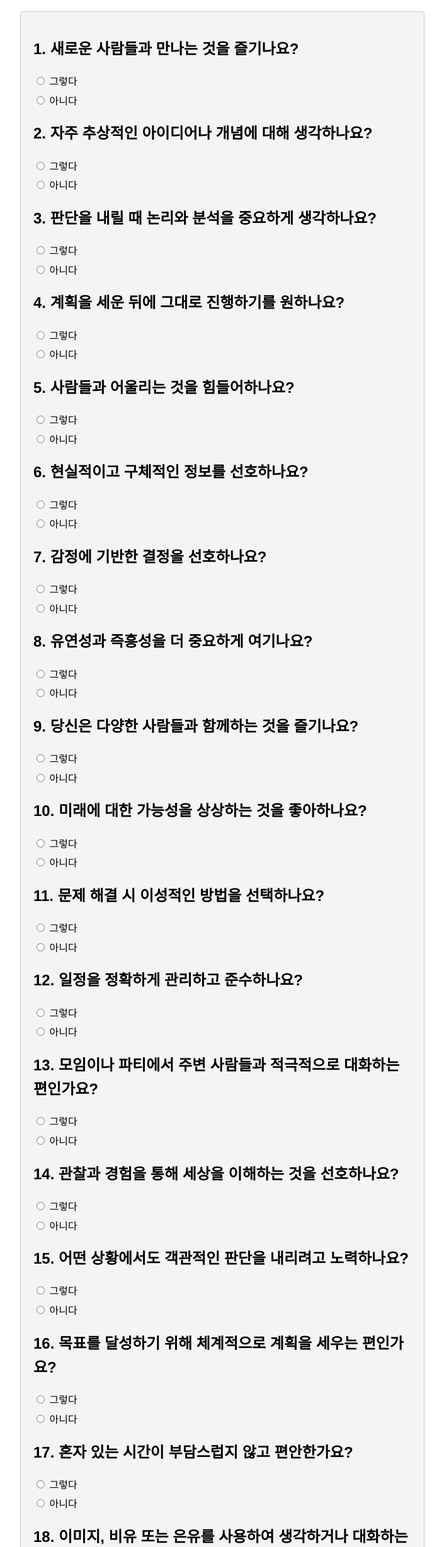
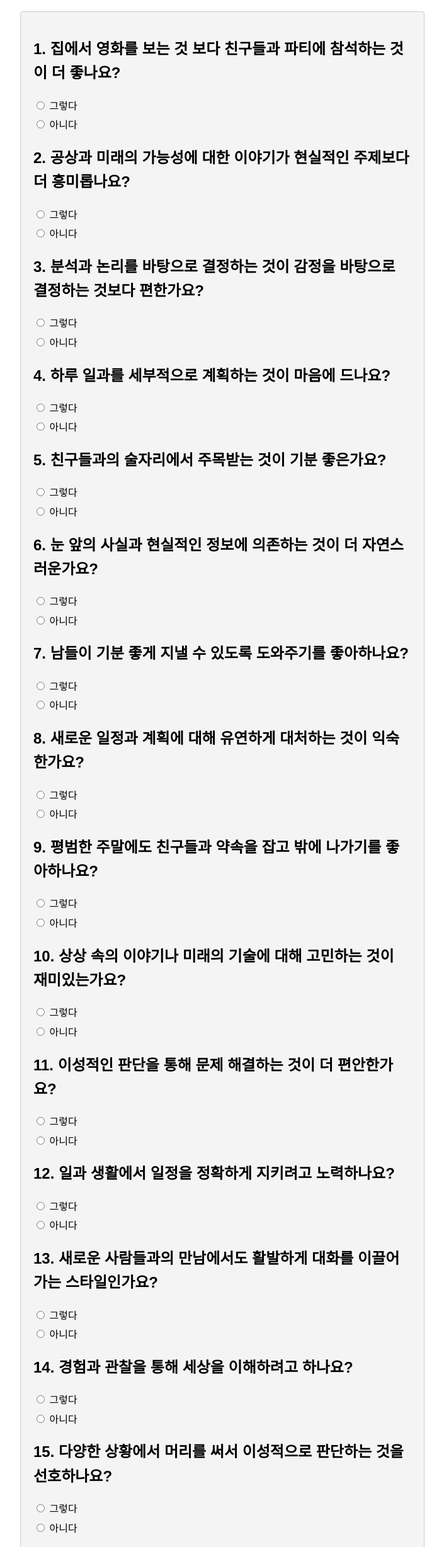
Before and after one commit to cbs9799/SimpleMBTI, a plain HTML site: page index.html in a window 1280 px wide. Shown: the part 76-2533 px from the top of the page at 63% size, without its empty margins (287-992 px from the left). Drawn offline with Linux system fonts and the light colour scheme.

Commit message:
Update index.html

```diff
--- a/index.html
+++ b/index.html
@@ -13,7 +13,7 @@
     <form id="quiz">
         <!-- 질문 1 -->
         <div class="question">
-            <h2>1. 새로운 사람들과 만나는 것을 즐기나요?</h2>
+            <h2>1. 집에서 영화를 보는 것 보다 친구들과 파티에 참석하는 것이 더 좋나요?</h2>
             <label>
                 <input type="radio" name="q1" value="E"> 그렇다
             </label>
@@ -24,7 +24,7 @@
 
         <!-- 질문 2 -->
         <div class="question">
-            <h2>2. 자주 추상적인 아이디어나 개념에 대해 생각하나요?</h2>
+            <h2>2. 공상과 미래의 가능성에 대한 이야기가 현실적인 주제보다 더 흥미롭나요?</h2>
             <label>
                 <input type="radio" name="q2" value="N"> 그렇다
             </label>
@@ -35,7 +35,7 @@
 
         <!-- 질문 3 -->
         <div class="question">
-            <h2>3. 판단을 내릴 때 논리와 분석을 중요하게 생각하나요?</h2>
+            <h2>3. 분석과 논리를 바탕으로 결정하는 것이 감정을 바탕으로 결정하는 것보다 편한가요?</h2>
             <label>
                 <input type="radio" name="q3" value="T"> 그렇다
             </label>
@@ -46,7 +46,7 @@
 
         <!-- 질문 4 -->
         <div class="question">
-            <h2>4. 계획을 세운 뒤에 그대로 진행하기를 원하나요?</h2>
+            <h2>4. 하루 일과를 세부적으로 계획하는 것이 마음에 드나요?</h2>
             <label>
                 <input type="radio" name="q4" value="J"> 그렇다
             </label>
@@ -57,18 +57,18 @@
 
         <!-- 질문 5 -->
         <div class="question">
-            <h2>5. 사람들과 어울리는 것을 힘들어하나요?</h2>
+            <h2>5. 친구들과의 술자리에서 주목받는 것이 기분 좋은가요?</h2>
             <label>
-                <input type="radio" name="q5" value="I"> 그렇다
+                <input type="radio" name="q5" value="E"> 그렇다
             </label>
             <label>
-                <input type="radio" name="q5" value="E"> 아니다
+                <input type="radio" name="q5" value="I"> 아니다
             </label>
         </div>
 
         <!-- 질문 6 -->
         <div class="question">
-            <h2>6. 현실적이고 구체적인 정보를 선호하나요?</h2>
+            <h2>6. 눈 앞의 사실과 현실적인 정보에 의존하는 것이 더 자연스러운가요?</h2>
             <label>
                 <input type="radio" name="q6" value="S"> 그렇다
             </label>
@@ -79,7 +79,7 @@
 
         <!-- 질문 7 -->
         <div class="question">
-            <h2>7. 감정에 기반한 결정을 선호하나요?</h2>
+            <h2>7. 남들이 기분 좋게 지낼 수 있도록 도와주기를 좋아하나요?</h2>
             <label>
                 <input type="radio" name="q7" value="F"> 그렇다
             </label>
@@ -90,7 +90,7 @@
 
         <!-- 질문 8 -->
         <div class="question">
-            <h2>8. 유연성과 즉흥성을 더 중요하게 여기나요?</h2>
+            <h2>8. 새로운 일정과 계획에 대해 유연하게 대처하는 것이 익숙한가요?</h2>
             <label>
                 <input type="radio" name="q8" value="P"> 그렇다
             </label>
@@ -101,7 +101,7 @@
 
         <!-- 질문 9 -->
         <div class="question">
-            <h2>9. 당신은 다양한 사람들과 함께하는 것을 즐기나요?</h2>
+            <h2>9. 평범한 주말에도 친구들과 약속을 잡고 밖에 나가기를 좋아하나요?</h2>
             <label>
                 <input type="radio" name="q9" value="E"> 그렇다
             </label>
@@ -112,7 +112,7 @@
 
         <!-- 질문 10 -->
         <div class="question">
-            <h2>10. 미래에 대한 가능성을 상상하는 것을 좋아하나요?</h2>
+            <h2>10. 상상 속의 이야기나 미래의 기술에 대해 고민하는 것이 재미있는가요?</h2>
             <label>
                 <input type="radio" name="q10" value="N"> 그렇다
             </label>
@@ -123,7 +123,7 @@
 
         <!-- 질문 11 -->
         <div class="question">
-            <h2>11. 문제 해결 시 이성적인 방법을 선택하나요?</h2>
+            <h2>11. 이성적인 판단을 통해 문제 해결하는 것이 더 편안한가요?</h2>
             <label>
                 <input type="radio" name="q11" value="T"> 그렇다
             </label>
@@ -134,7 +134,7 @@
 
         <!-- 질문 12 -->
         <div class="question">
-            <h2>12. 일정을 정확하게 관리하고 준수하나요?</h2>
+            <h2>12. 일과 생활에서 일정을 정확하게 지키려고 노력하나요?</h2>
             <label>
                 <input type="radio" name="q12" value="J"> 그렇다
             </label>
@@ -145,7 +145,7 @@
 
         <!-- 질문 13 -->
         <div class="question">
-            <h2>13. 모임이나 파티에서 주변 사람들과 적극적으로 대화하는 편인가요?</h2>
+            <h2>13. 새로운 사람들과의 만남에서도 활발하게 대화를 이끌어가는 스타일인가요?</h2>
             <label>
                 <input type="radio" name="q13" value="E"> 그렇다
             </label>
@@ -156,7 +156,7 @@
 
         <!-- 질문 14 -->
         <div class="question">
-            <h2>14. 관찰과 경험을 통해 세상을 이해하는 것을 선호하나요?</h2>
+            <h2>14. 경험과 관찰을 통해 세상을 이해하려고 하나요?</h2>
             <label>
                 <input type="radio" name="q14" value="S"> 그렇다
             </label>
@@ -167,7 +167,7 @@
 
         <!-- 질문 15 -->
         <div class="question">
-            <h2>15. 어떤 상황에서도 객관적인 판단을 내리려고 노력하나요?</h2>
+            <h2>15. 다양한 상황에서 머리를 써서 이성적으로 판단하는 것을 선호하나요?</h2>
             <label>
                 <input type="radio" name="q15" value="T"> 그렇다
             </label>
@@ -178,7 +178,7 @@
 
         <!-- 질문 16 -->
         <div class="question">
-            <h2>16. 목표를 달성하기 위해 체계적으로 계획을 세우는 편인가요?</h2>
+            <h2>16. 일상에서의 계획과 목표를 세우고 그것을 지키려고 노력하나요?</h2>
             <label>
                 <input type="radio" name="q16" value="J"> 그렇다
             </label>
@@ -189,7 +189,7 @@
 
         <!-- 질문 17 -->
         <div class="question">
-            <h2>17. 혼자 있는 시간이 부담스럽지 않고 편안한가요?</h2>
+            <h2>17. 혼자 시간을 보내는 것에 편안함을 느끼나요?</h2>
             <label>
                 <input type="radio" name="q17" value="I"> 그렇다
             </label>
@@ -200,7 +200,7 @@
 
         <!-- 질문 18 -->
         <div class="question">
-            <h2>18. 이미지, 비유 또는 은유를 사용하여 생각하거나 대화하는 것을 좋아하나요?</h2>
+            <h2>18. 이미지와 비유를 사용하여 상황을 설명하거나 생각하는 것을 좋아하나요?</h2>
             <label>
                 <input type="radio" name="q18" value="N"> 그렇다
             </label>
@@ -211,7 +211,7 @@
 
         <!-- 질문 19 -->
         <div class="question">
-            <h2>19. 당신은 주로 가치와 감정, 그리고 관계를 고려하여 결정을 내리는 편인가요?</h2>
+            <h2>19. 상황에 따라 가치와 감정, 그리고 관계를 고려하여 결정을 내리는 스타일인가요?</h2>
             <label>
                 <input type="radio" name="q19" value="F"> 그렇다
             </label>
@@ -222,7 +222,7 @@
 
         <!-- 질문 20 -->
         <div class="question">
-            <h2>20. 새로운 상황에 쉽게 적응하며 유연한 해결책을 찾는 편인가요?</h2>
+            <h2>20. 새로운 상황에 적응하고 유연한 해결책을 찾는 것에 자신이 있다고 느끼나요?</h2>
             <label>
                 <input type="radio" name="q20" value="P"> 그렇다
             </label>
```
